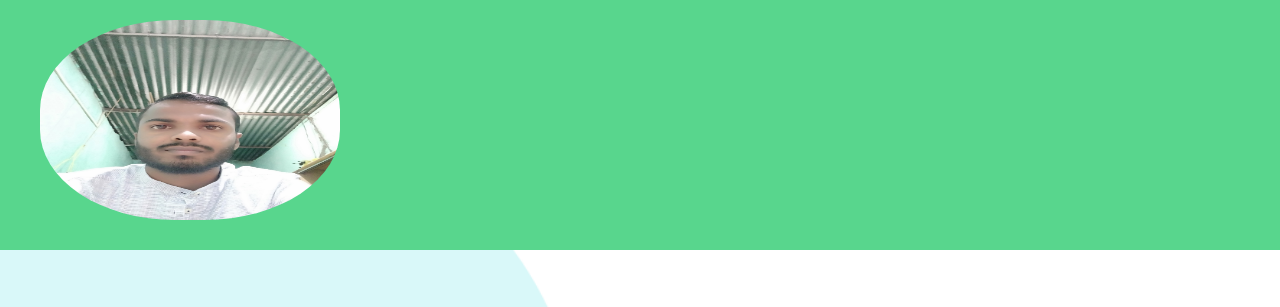
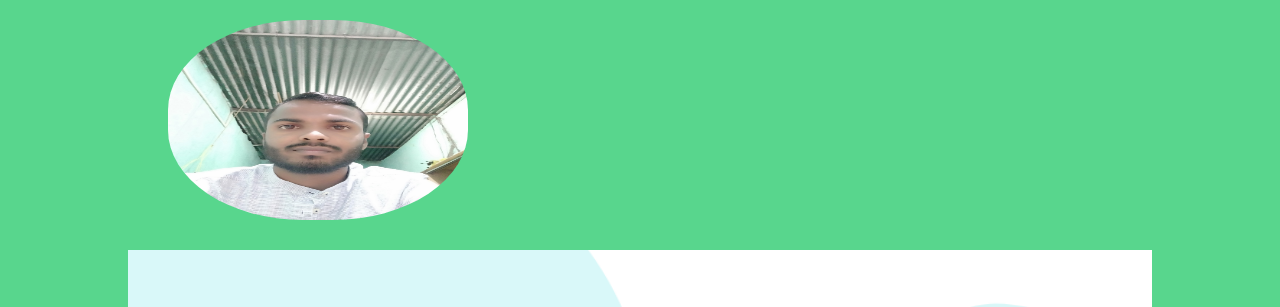
Before and after one commit to jidgeshivanand1234/profile, a plain HTML site: page index.html in a window 1280 px wide. Shown: the top 307 px of the page. Drawn offline with Linux system fonts and the light colour scheme.

Commit message:
Update style.css

```diff
--- a/style.css
+++ b/style.css
@@ -3,6 +3,10 @@
 	padding: 0;
 	font-family: 'Lato', sans-serif;
 
+}
+.container{
+	width:80%;
+	margin:auto;
 }
 .header{
     height: 250px;
```
